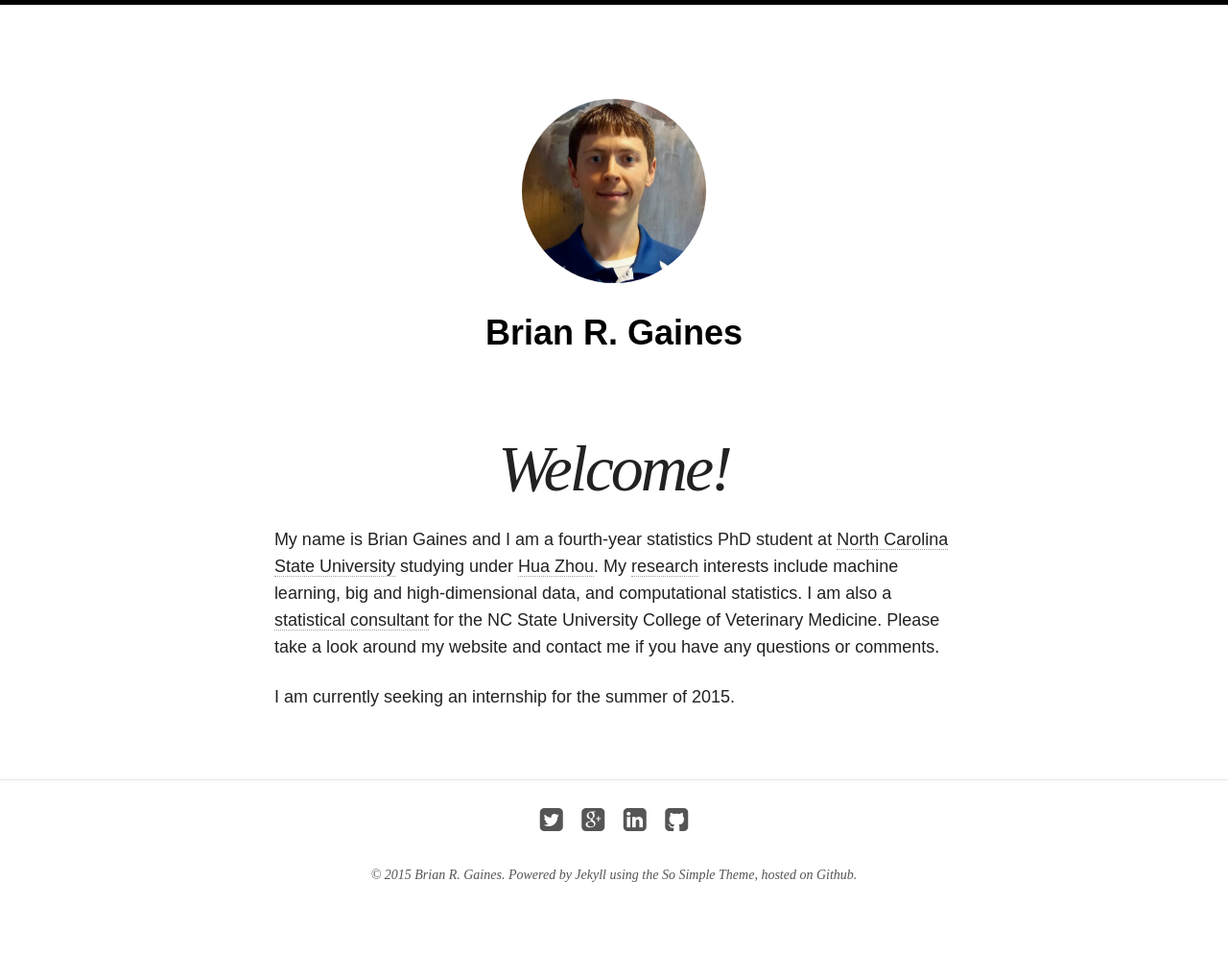
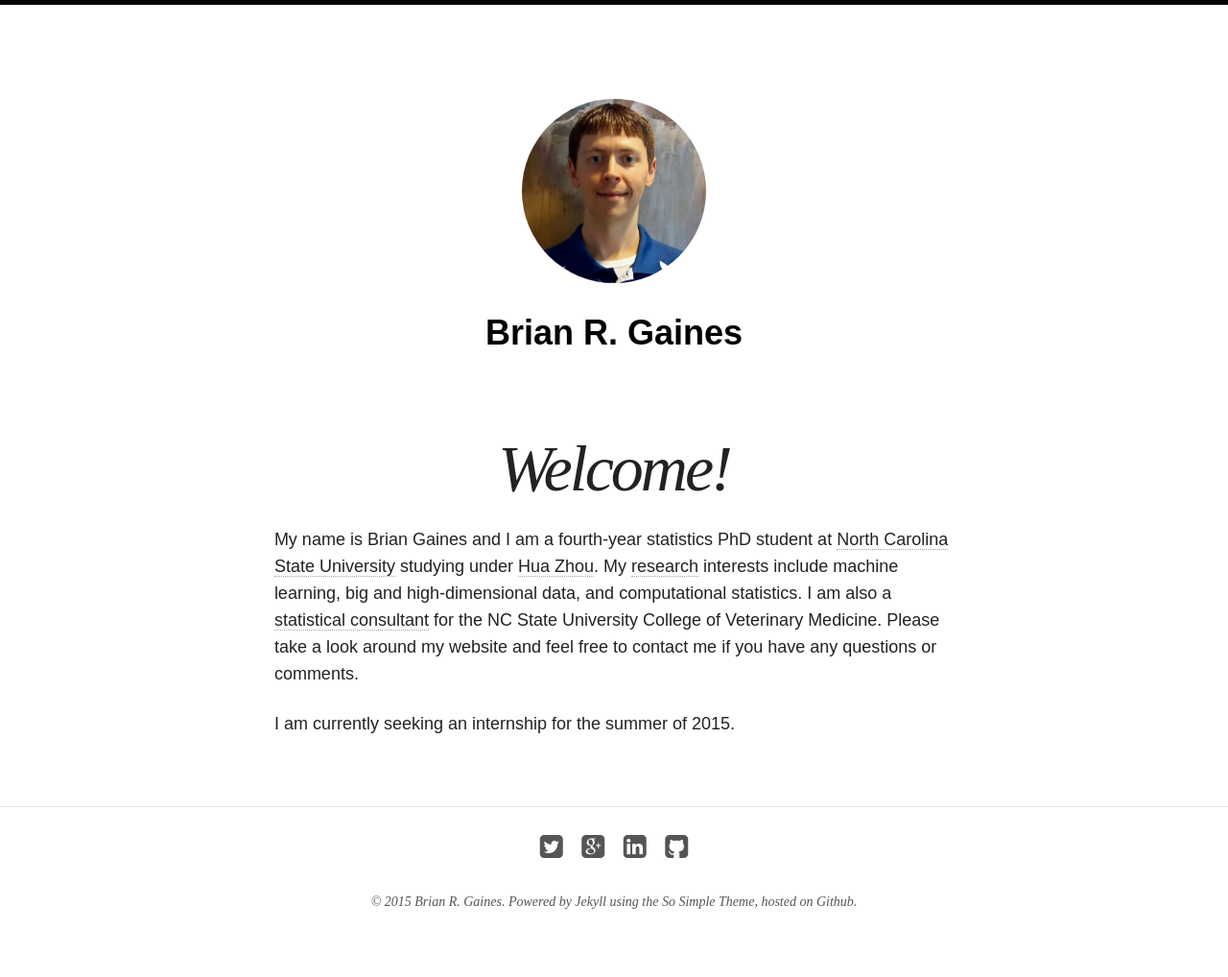
Before and after one commit to brgaines/brgaines.github.io, a Jekyll site: the page built from index.md, in a window 1280 px wide. Shown: the whole page at 96% size. Built offline with Jekyll 4.4.1, drawn with Linux system fonts in a browser that asks for light colours; nearby versions of some CDN libraries; before the commit the page ends 990 px from its top, so only the background shows below that.

Commit message:
slight twek to text

```diff
--- a/index.md
+++ b/index.md
@@ -5,6 +5,6 @@ excerpt: "Welcome to my website!"
 modified: 2015-01-12
 ---
 
-My name is Brian Gaines and I am a fourth-year statistics PhD student at [North Carolina State University](http://www.ncsu.edu) studying under [Hua Zhou](http://hua-zhou.github.io/).  My [research](http://brgaines.github.io/research/) interests include machine learning, big and high-dimensional data, and computational statistics.  I am also a [statistical consultant](http://brgaines.github.io/consulting/) for the NC State University College of Veterinary Medicine.  Please take a look around my website and contact me if you have any questions or comments.
+My name is Brian Gaines and I am a fourth-year statistics PhD student at [North Carolina State University](http://www.ncsu.edu) studying under [Hua Zhou](http://hua-zhou.github.io/).  My [research](http://brgaines.github.io/research/) interests include machine learning, big and high-dimensional data, and computational statistics.  I am also a [statistical consultant](http://brgaines.github.io/consulting/) for the NC State University College of Veterinary Medicine.  Please take a look around my website and feel free to contact me if you have any questions or comments.
 
 I am currently seeking an internship for the summer of 2015.
```
